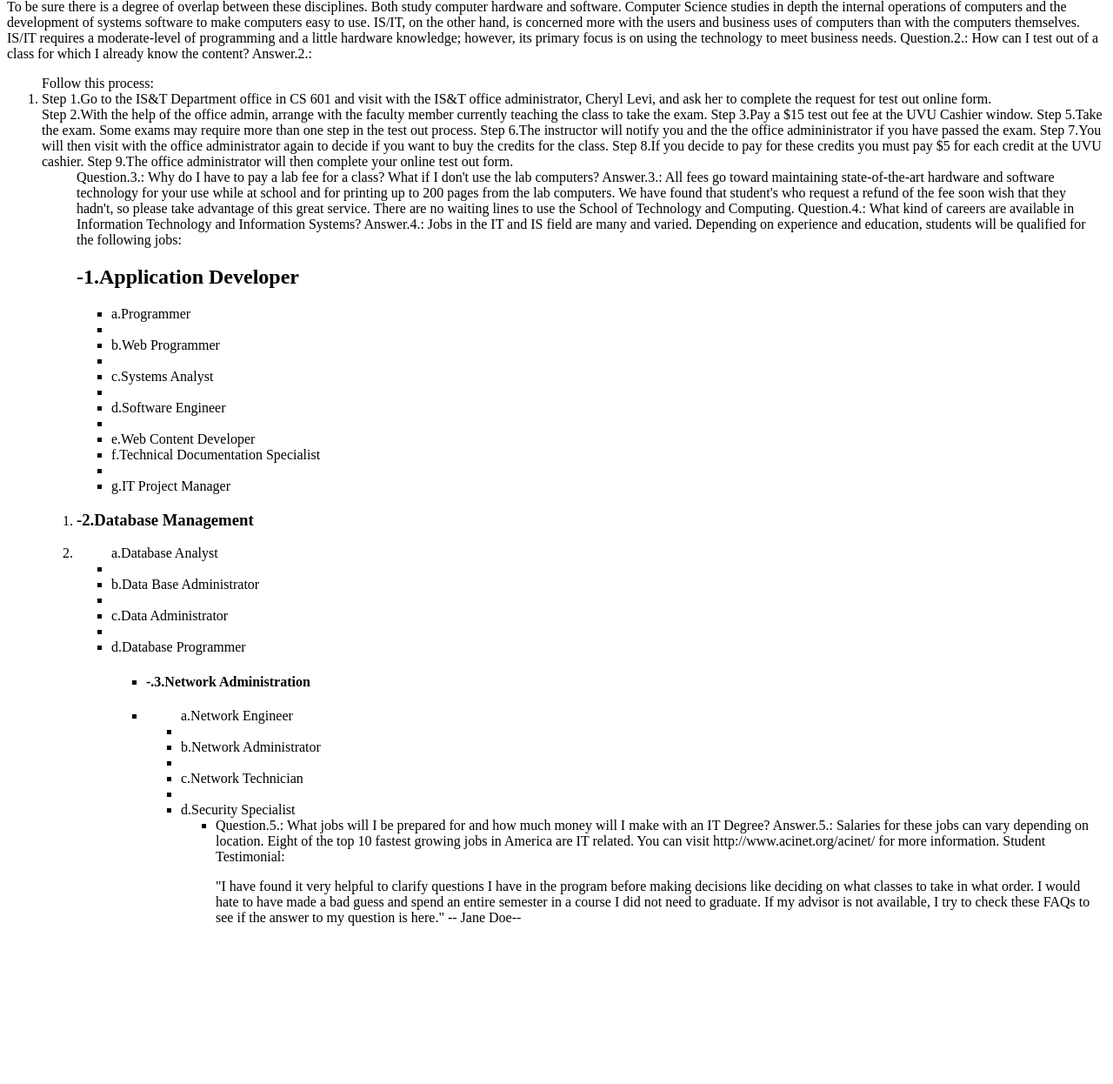
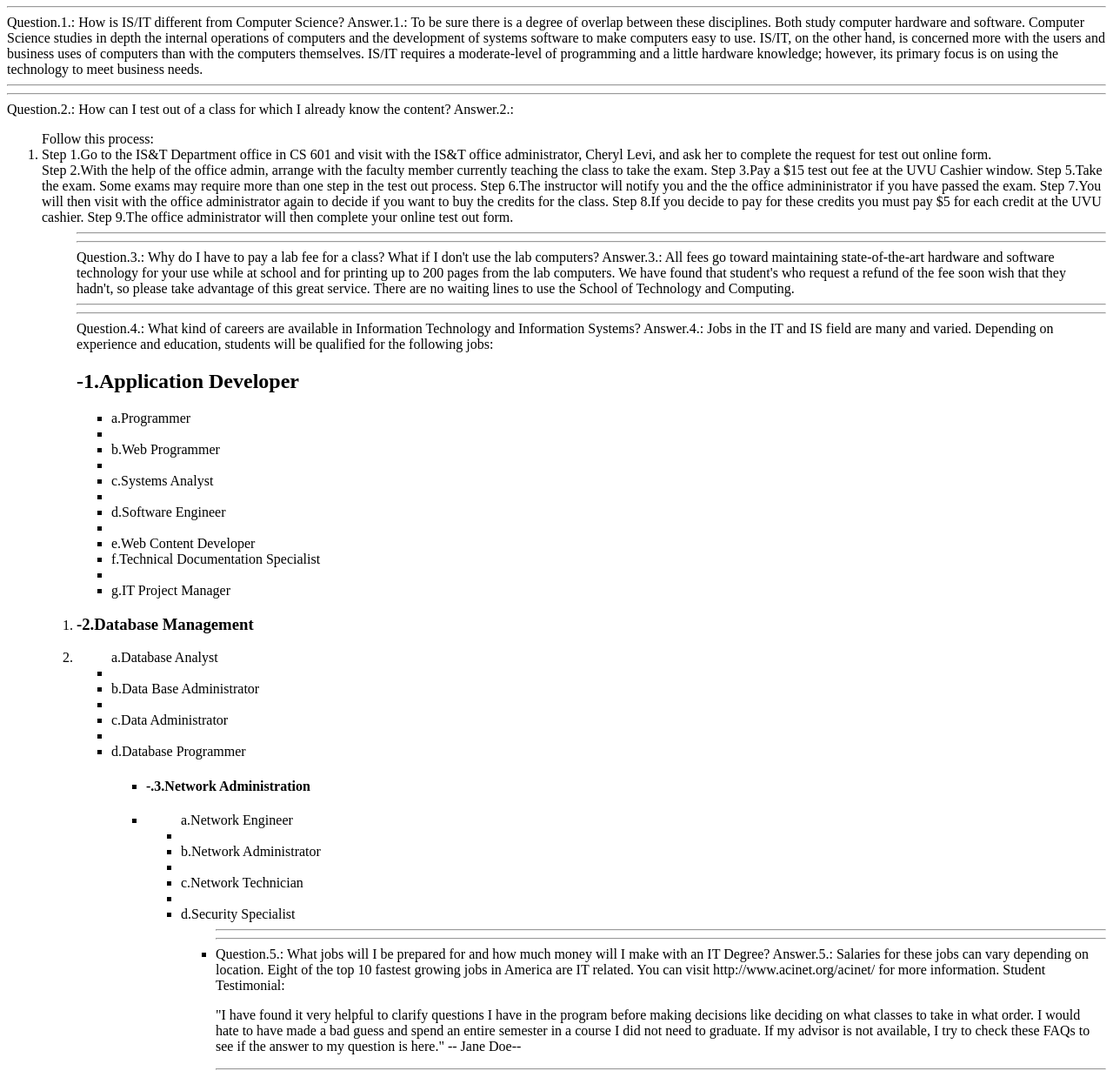
Before and after one commit to Auror-ai/WebDevPractice, a plain HTML site: page index.html in a window 1280 px wide. Shown: the part 45-1291 px from the top of the page at 87% size. Before the commit the page ends 1125 px from the top, so only its background shows below. Drawn offline with Linux system fonts and the light colour scheme.

Commit message:
Update index.html

```diff
--- a/index.html
+++ b/index.html
@@ -15,16 +15,16 @@ below please email your question to the IS&T advisor: Candace Lavaka -
 candace.lavaka@uvu.edu.
 
 
-Question.1.: How is IS/IT different from Computer Science?
+<hr>Question.1.: How is IS/IT different from Computer Science?
 
 Answer.1.: To be sure there is a degree of overlap between these disciplines.
 Both study computer hardware and software. Computer Science studies in depth the internal
 operations of computers and the development of systems software to make computers easy to use.
 IS/IT, on the other hand, is concerned more with the users and business uses of computers than
 with the computers themselves. IS/IT requires a moderate-level of programming and a little
-hardware knowledge; however, its primary focus is on using the technology to meet business needs.
+hardware knowledge; however, its primary focus is on using the technology to meet business needs.<hr/>
 
-Question.2.: How can I test out of a class for which I already know the content?
+<hr>Question.2.: How can I test out of a class for which I already know the content?
 
 Answer.2.: <ol>Follow this process:
 
@@ -46,21 +46,21 @@ Step 7.You will then visit with the office administrator again to decide if you
 Step 8.If you decide to pay for these credits you must pay $5 for each credit at the UVU cashier.
 
 
-Step 9.The office administrator will then complete your online test out form.</li><ol/>
+Step 9.The office administrator will then complete your online test out form.</li><ol/><hr/>
 
 
 
-Question.3.: Why do I have to pay a lab fee for a class? What if I don't use the lab computers?
+<hr>Question.3.: Why do I have to pay a lab fee for a class? What if I don't use the lab computers?
 
 
 Answer.3.: All fees go toward maintaining state-of-the-art hardware and software technology
 for your use while at school and for printing up to 200 pages from the lab computers.
 We have found that student's who request a refund of the fee soon wish that they hadn't,
 so please take advantage of this great service. There are no waiting lines to use the
-School of Technology and Computing.
+School of Technology and Computing.<hr/>
 
 
-Question.4.: What kind of careers are available in Information Technology and Information Systems?
+<hr>Question.4.: What kind of careers are available in Information Technology and Information Systems?
 
 Answer.4.:  Jobs in the IT and IS field are many and varied. Depending on experience and education,
 students will be qualified for the following jobs:
@@ -88,9 +88,9 @@ students will be qualified for the following jobs:
 	<li><ul>a.Network Engineer<li/>
 	<li>b.Network Administrator<li/>
 	<li>c.Network Technician<li/>
-	<li>d.Security Specialist<ul/><li/>
+	<li>d.Security Specialist<ul/><li/><hr/>
 
-Question.5.: What jobs will I be prepared for and how much money will I make with an IT Degree?
+<hr>Question.5.: What jobs will I be prepared for and how much money will I make with an IT Degree?
 
 
 Answer.5.: Salaries for these jobs can vary depending on location.
@@ -102,7 +102,7 @@ Student Testimonial:
 <p>"I have found it very helpful to clarify questions I have in the program before making decisions
 like deciding on what classes to take in what order.  I would hate to have made a bad guess and
 spend an entire semester in a course I did not need to graduate.  If my advisor is not available,
-I try to check these FAQs to see if the answer to my question is here." -- Jane Doe--</p>
+I try to check these FAQs to see if the answer to my question is here." -- Jane Doe--</p><hr/>
 
 
 </body>
```
